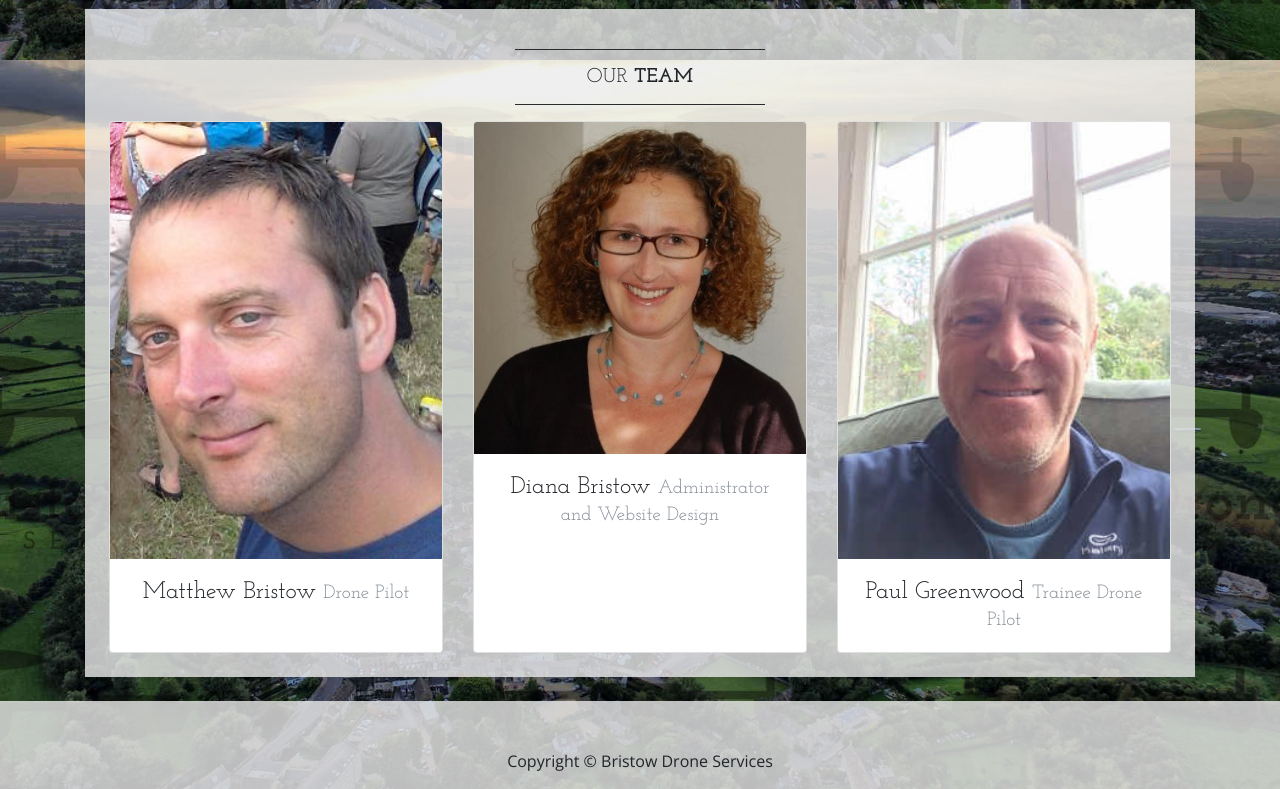
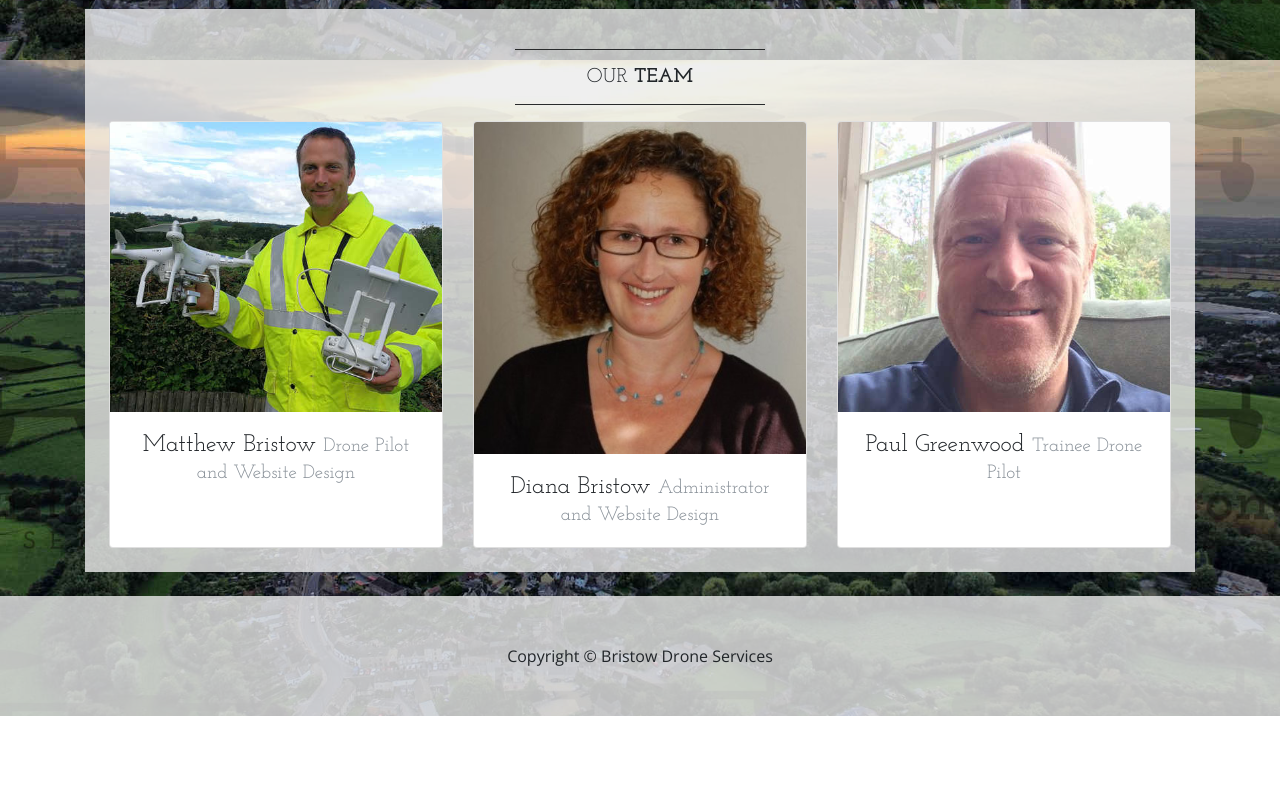
Before and after one commit to monkeychops28/bristowdroneservices, a website: page about.html in a window 1280 px wide. Shown: the part 740-1529 px from the top of the page. After the commit the page ends 1456 px from the top, so only its background shows below. Drawn offline with nearby package versions, Linux system fonts and the light colour scheme.

Commit message:
about images and longleat model

```diff
--- a/about.html
+++ b/about.html
@@ -118,10 +118,10 @@ The capabilities of drones are stunning, they can achieve shots previously unobt
         <div class="row">
           <div class="col-md-4 mb-4 mb-md-0">
             <div class="card h-100">
-              <img class="card-img-top" src="img/pilot.png" alt="the pilot">
+              <img class="card-img-top" src="img/matt.jpg" alt="the pilot">
               <div class="card-body text-center">
                 <h4 class="card-title m-0">Matthew Bristow
-                  <small class="text-muted">Drone Pilot</small>
+                  <small class="text-muted">Drone Pilot and Website Design</small>
                 </h4>
               </div>
             </div>
@@ -138,7 +138,7 @@ The capabilities of drones are stunning, they can achieve shots previously unobt
           </div>
           <div class="col-md-4">
             <div class="card h-100">
-              <img class="card-img-top" src="img/greenwood%20pilot.jpg" alt="">
+              <img class="card-img-top" src="img/paul.jpg" alt="">
               <div class="card-body text-center">
                 <h4 class="card-title m-0">Paul Greenwood
                   <small class="text-muted">Trainee Drone Pilot</small>
```
Also changed, not shown: models.html (+9 -2 lines), img/greenwood pilot.jpg (deleted), img/matt.jpg (added), img/paul.jpg (added), img/pilot.png (deleted).
